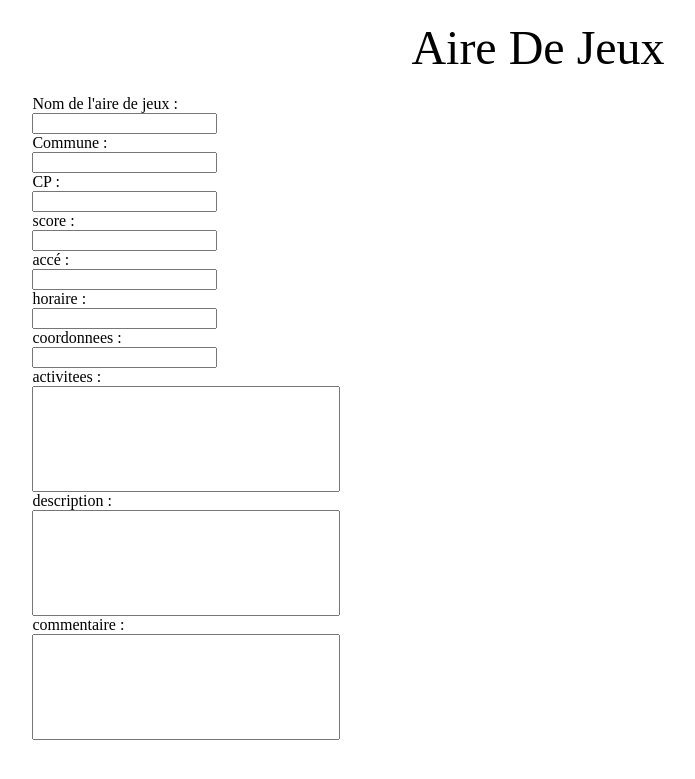
After one commit to stephane-duteriez/airedejeux, a Python web app: template template/nouvelleAireDeJeux.html in a window 1280 px wide. The commit adds this page. Shown: the top 779 px of the page, without its empty margins (102-797 px from the left). Run offline with Jinja, Linux system fonts and the light colour scheme; the template is opened without the code that fills it, so the values that code supplies are empty.

Commit message:
travaille sur la fiche pour ajouter des aires de jeux.

```diff
--- a/static/style.css
+++ b/static/style.css
@@ -103,3 +103,8 @@
 .comentaire,.description,#list-activitees,#description-accesibilte{
     padding-left: 10px;
     }
+
+.box {
+    width:300px;
+    height:100px;
+    }
--- a/template/detail.html
+++ b/template/detail.html
@@ -51,7 +51,7 @@
     <img src="/img/Arbre01.jpg" width="250px" height="250px" class="image">
     <div id="description" class="highlight">
         <div class="bigger">
-            Description:
+            Déscription:
         </div>
         <p class="description">
             Formidable espace, très propre et surveillé.
--- /dev/null
+++ b/template/nouvelleAireDeJeux.html
@@ -0,0 +1,27 @@
+{% extends "base.html" %}
+{% block content %}
+    <form action="/" enctype="multipart/form-data" method="post">
+        Nom de l'aire de jeux : <br>
+        <div><input type="text" name="nom_aire_de_jeux"></div>
+        Commune : <br>
+        <div><input type="text" name="commune"></div>
+        CP : <br>
+        <div><input type="number" name="CP"></div>
+        score : <br>
+        <div><input type="number" name="score"></div>
+        accé :
+        <div><input type="text" name="acce"></div>
+        horaire :
+        <div><input type="text" name="horaire"></div>
+        coordonnees :
+        <div><input type="text" name="coordonnees"></div>
+        activitees : <br>
+        <div><input type="text" name="activitees" class="box"></div>
+        description : <br>
+        <div><input type="text" name="description" class="box"></div>
+        commentaire : <br>
+        <div><input type="text" name="commentaire" class="box"></div>
+    </form>
+
+
+{% endblock %}
```
Also changed, not shown: main.py (+44 -1 lines).
